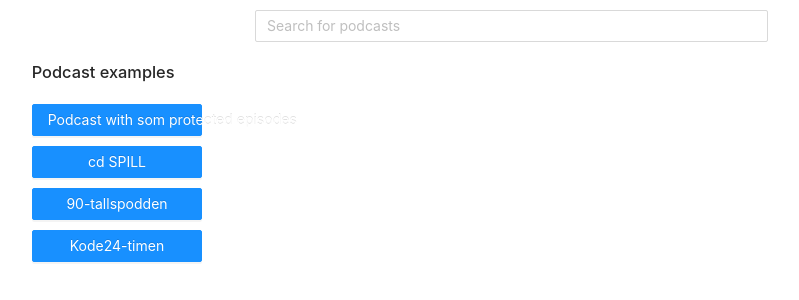
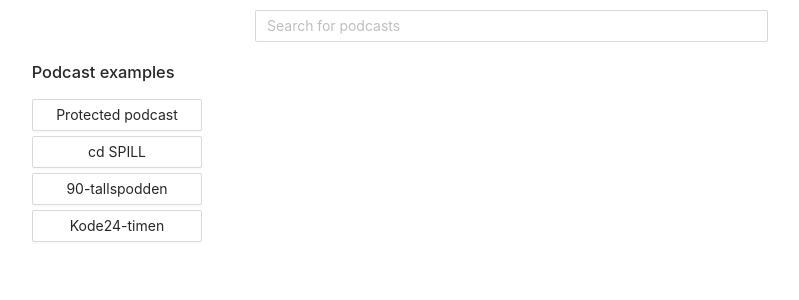
Before and after one commit to skvupp/podcastplayer, a React (Create React App) app: page / in a window 1280 px wide. Shown: the top 300 px of the page, without its empty margins (75-874 px from the left). Built offline with nearby package versions, Linux system fonts and the light colour scheme.

Commit message:
Visual changes

```diff
--- a/src/Components/Shortcuts.tsx
+++ b/src/Components/Shortcuts.tsx
@@ -4,16 +4,16 @@
 export function Shortcuts(props: {onSelect: (url: string)=>void}): JSX.Element {
     const { onSelect } = props;
     return  <><h3 style={{ marginTop: '60px', width: '80%' }}>Podcast examples</h3>
-        <Button style={{ marginTop: '10px', width: '80%' }} type="primary" onClick={()=>onSelect('http://localhost:8080/rss')}>
-        Podcast with som protected episodes
+        <Button style={{ marginTop: '5px', width: '80%' }} type="default" onClick={()=>onSelect('http://localhost:8080/rss')}>
+        Protected podcast
         </Button>
-        <Button style={{ marginTop: '10px', width: '80%' }} type="primary" onClick={()=>onSelect('https://feed.podbean.com/cdspill/feed.xml')}>
+        <Button style={{ marginTop: '5px', width: '80%' }} type="default" onClick={()=>onSelect('https://feed.podbean.com/cdspill/feed.xml')}>
         cd SPILL
         </Button><br />
-        <Button style={{ marginTop: '10px', width: '80%' }} type="primary" onClick={()=>onSelect('https://anchor.fm/s/84ca3aa8/podcast/rss')}>
+        <Button style={{ marginTop: '5px', width: '80%' }} type="default" onClick={()=>onSelect('https://anchor.fm/s/84ca3aa8/podcast/rss')}>
         90-tallspodden
         </Button><br />
-        <Button style={{ marginTop: '10px', width: '80%' }} type="primary" onClick={()=>onSelect('https://www.omnycontent.com/d/playlist/233f32b3-2136-45a7-b0f5-aab200d79708/b38fe555-0830-48e8-8f82-ae3600cd6220/4ab6df40-d62c-4ffc-87b6-ae3600cd6237/podcast.rss')}>
+        <Button style={{ marginTop: '5px', width: '80%' }} type="default" onClick={()=>onSelect('https://www.omnycontent.com/d/playlist/233f32b3-2136-45a7-b0f5-aab200d79708/b38fe555-0830-48e8-8f82-ae3600cd6220/4ab6df40-d62c-4ffc-87b6-ae3600cd6237/podcast.rss')}>
         Kode24-timen
         </Button></>;
 }
--- a/src/Components/TokenModal.tsx
+++ b/src/Components/TokenModal.tsx
@@ -21,7 +21,7 @@
         onSuccess(item);
     };
 
-    return <Modal visible={visible} footer={false}>
+    return <Modal visible={visible} footer={false} closeIcon={false} closable={false} width={700}>
         <Form name="nest-messages" onFinish={onFinish} >
             <Form.Item required label="Lim inn kode" name="token">
                 <Input.TextArea />
```
